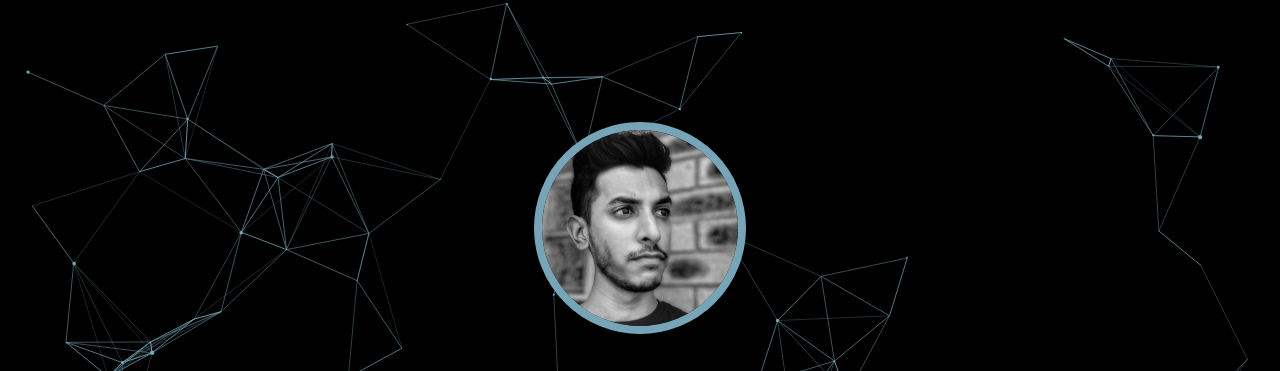
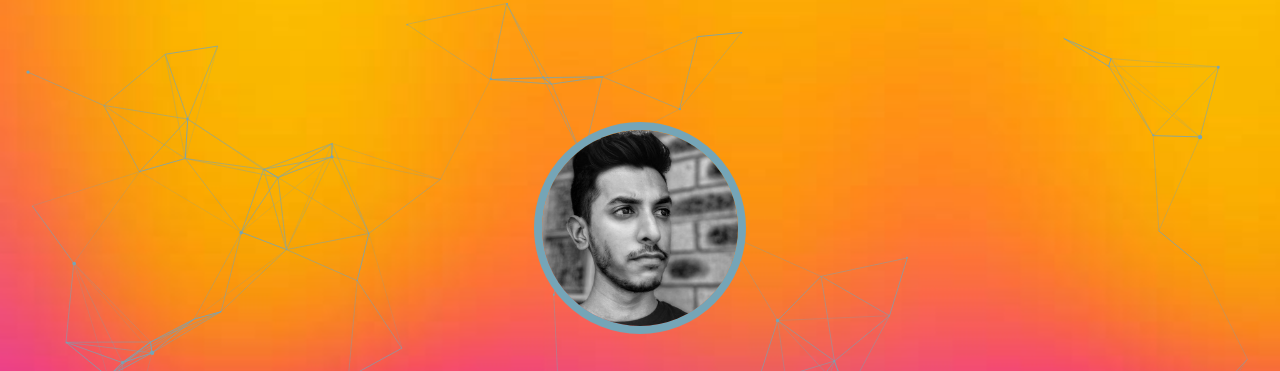
Before and after one commit to SeshanPillay25/seshanpillay25.github.io, a plain HTML site: page index.html in a window 1280 px wide. Shown: the top 371 px of the page. Drawn offline with Linux system fonts and the light colour scheme; files whose address does not match are found by name.

Commit message:
Sixth commit

```diff
--- a/index.html
+++ b/index.html
@@ -9,7 +9,7 @@
 <style type="text/css" media="screen">
 .header {
 height: 100%;
-background: url('images/img.png') bottom no-repeat transparent;
+background: url('images/img.jpg') bottom no-repeat transparent;
 background-size: cover;
 }
 h1{
```
